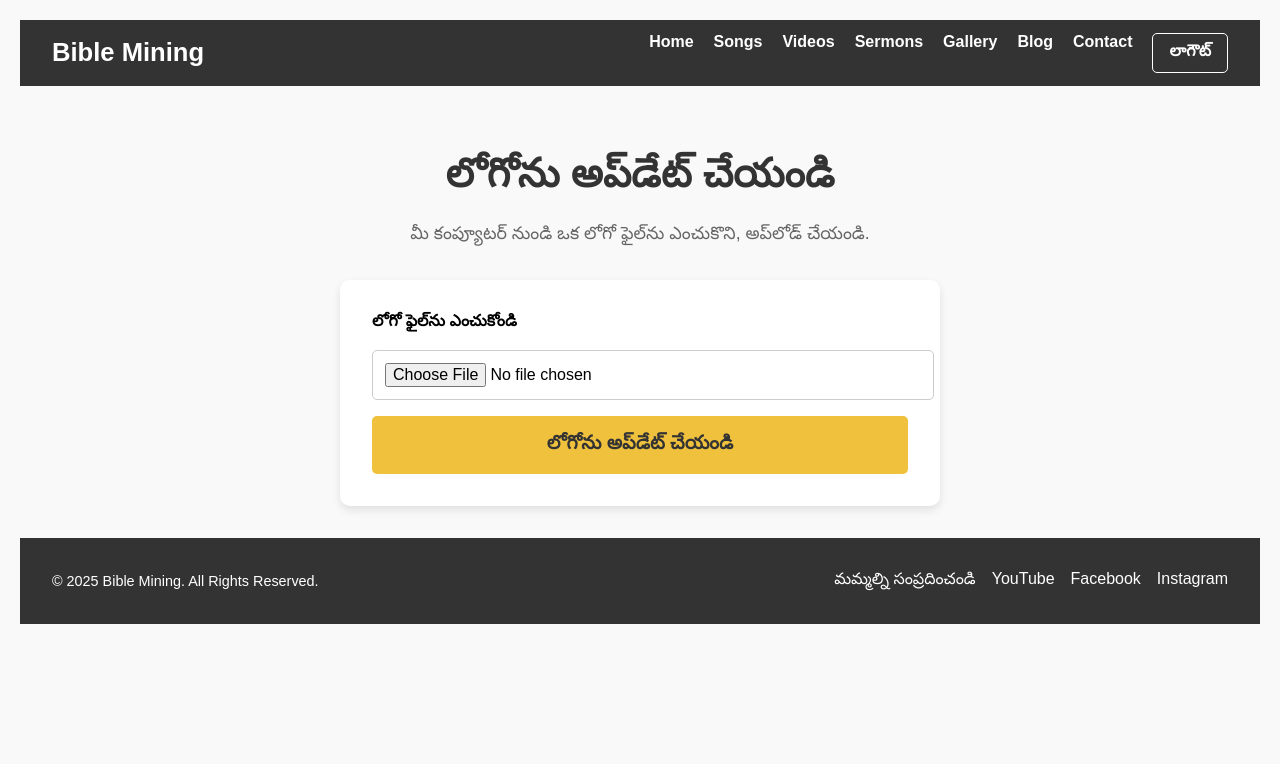
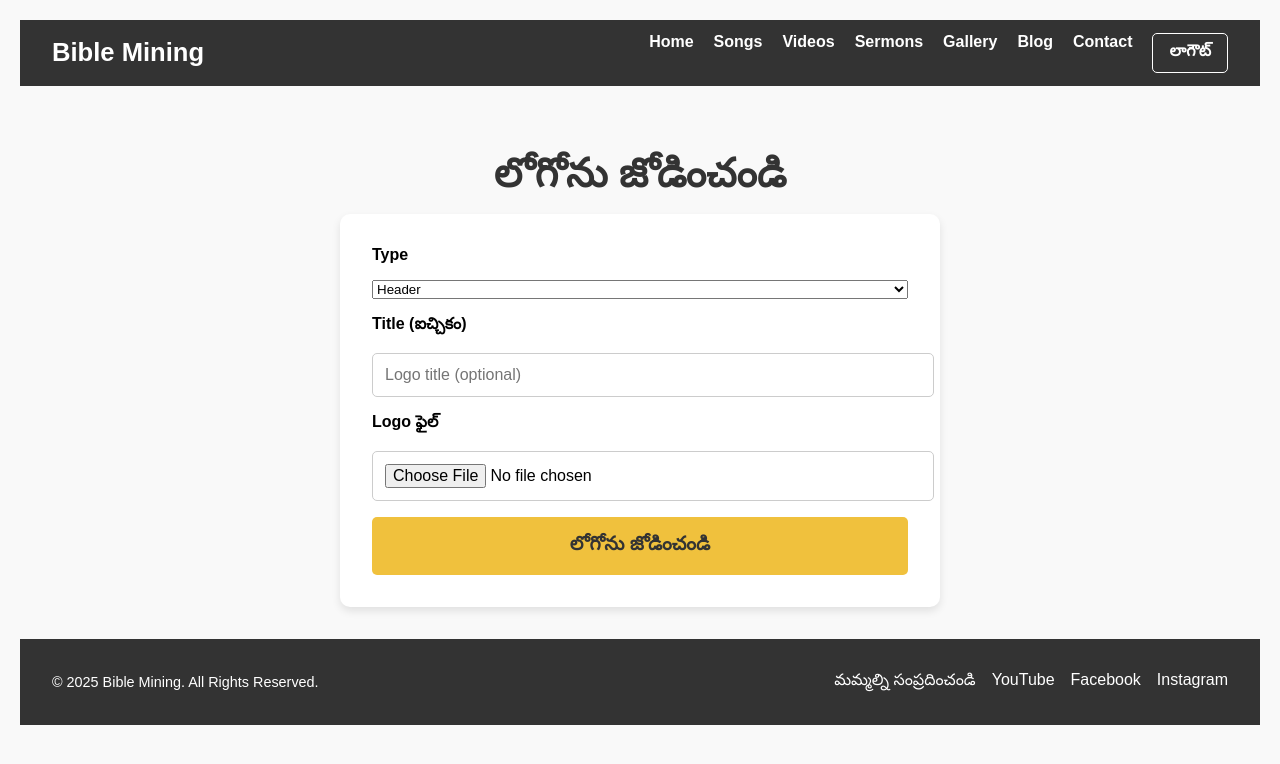
Before and after one commit to hanokbiblemining/bible-mining-frontend, a React (Create React App) app: page /add-logo in a window 1280 px wide. Shown: the top 764 px of the page. Built offline with nearby package versions, Linux system fonts and the light colour scheme; no server answers; sample sign-in values are in the browser's storage.

Commit message:
feat(admin): AddLogoPage with Cloudinary upload + progress

```diff
--- a/src/AddLogoPage.js
+++ b/src/AddLogoPage.js
@@ -1,61 +1,6 @@
-import React, { useState } from 'react';
-import axios from 'axios';
-import './AddLogoPage.css';
-
-function AddLogoPage() {
-  const [logoImage, setLogoImage] = useState(null);
-  const [message, setMessage] = useState('');
-
-  const handleSubmit = async (e) => {
-    e.preventDefault();
-
-    const formData = new FormData();
-    formData.append('logo_image', logoImage);
-
-    try {
-      await axios.post('https://bible-mining-backend-jxj5.onrender.com/api/logo', formData, {
-        headers: {
-          'Content-Type': 'multipart/form-data',
-        },
-      });
-      setMessage('లోగో విజయవంతంగా అప్‌డేట్ చేయబడింది!');
-      setLogoImage(null);
-      document.getElementById('logo-input').value = '';
-    } catch (error) {
-      setMessage('లోగోను అప్‌డేట్ చేయడంలో లోపం సంభవించింది.');
-      console.error('Error updating logo:', error);
-    }
-  };
-
-  return (
-    <div className="add-logo-container">
-      <h2>లోగోను అప్‌డేట్ చేయండి</h2>
-      <p className="add-logo-description">
-        మీ కంప్యూటర్ నుండి ఒక లోగో ఫైల్‌ను ఎంచుకొని, అప్‌లోడ్ చేయండి.
-      </p>
-
-      <form className="add-logo-form" onSubmit={handleSubmit}>
-        <label htmlFor="logo-input">లోగో ఫైల్‌ను ఎంచుకోండి</label>
-        <input
-          type="file"
-          id="logo-input"
-          accept="image/*"
-          onChange={(e) => setLogoImage(e.target.files[0])}
-          required
-        />
-        <button type="submit">లోగోను అప్‌డేట్ చేయండి</button>
-      </form>
-      {message && <p className="status-message">{message}</p>}
-    </div>
-  );
-}
-
-export default AddLogoPage;
-
 // import React, { useState } from 'react';
 // import axios from 'axios';
 // import './AddLogoPage.css';
-// import { API_BASE, withBase } from './api';
 
 // function AddLogoPage() {
 //   const [logoImage, setLogoImage] = useState(null);
@@ -68,7 +13,7 @@ export default AddLogoPage;
 //     formData.append('logo_image', logoImage);
 
 //     try {
-//       await axios.post(`\${API_BASE}/api/logo`, formData, {
+//       await axios.post('https://bible-mining-backend-jxj5.onrender.com/api/logo', formData, {
 //         headers: {
 //           'Content-Type': 'multipart/form-data',
 //         },
@@ -106,3 +51,126 @@ export default AddLogoPage;
 // }
 
 // export default AddLogoPage;
+
+import React, { useRef, useState, useEffect } from 'react';
+import axios from 'axios';
+import './AddLogoPage.css';
+
+const API_BASE =
+  process.env.REACT_APP_API_BASE ||
+  'https://bible-mining-backend-jxj5.onrender.com';
+
+function AddLogoPage() {
+  const [type, setType] = useState('header'); // header | footer
+  const [title, setTitle] = useState('');
+  const [file, setFile] = useState(null);
+
+  const [msg, setMsg] = useState('');
+  const [err, setErr] = useState('');
+  const [uploading, setUploading] = useState(false);
+  const [progress, setProgress] = useState(0);
+  const [preview, setPreview] = useState('');
+
+  const fileRef = useRef(null);
+
+  useEffect(() => {
+    if (!file) { setPreview(''); return; }
+    const url = URL.createObjectURL(file);
+    setPreview(url);
+    return () => URL.revokeObjectURL(url);
+  }, [file]);
+
+  const onFileChange = (e) => {
+    setErr('');
+    const f = e.target.files?.[0];
+    if (!f) { setFile(null); return; }
+    const okMime = f.type.startsWith('image/');
+    if (!okMime) { setFile(null); return setErr('దయచేసి ఒక ఇమేజ్ ఫైల్ (PNG/JPG/WEBP) ఎంచుకోండి.'); }
+    if (f.size > 5 * 1024 * 1024) { setFile(null); return setErr('ఫైల్ పరిమాణం 5MB కన్నా తక్కువగా ఉండాలి.'); }
+    setFile(f);
+  };
+
+  const onSubmit = async (e) => {
+    e.preventDefault();
+    setMsg(''); setErr('');
+
+    if (!type) return setErr('దయచేసి టైప్ ఎంచుకోండి (header/footer).');
+    if (!file) return setErr('Logo ఫైల్ ఎంచుకోండి.');
+
+    const fd = new FormData();
+    fd.append('type', type);
+    if (title) fd.append('title', title);
+    fd.append('image', file);
+
+    try {
+      setUploading(true); setProgress(0);
+      await axios.post(`${API_BASE}/api/logo`, fd, {
+        headers: { 'Content-Type': 'multipart/form-data' },
+        onUploadProgress: (pe) => {
+          if (!pe.total) return;
+          setProgress(Math.round((pe.loaded * 100) / pe.total));
+        }
+      });
+      setMsg('లోగో విజయవంతంగా జోడించబడింది!');
+      setTitle(''); setFile(null);
+      if (fileRef.current) fileRef.current.value = '';
+      setTimeout(() => setProgress(0), 700);
+    } catch (e2) {
+      console.error('Logo upload error:', e2);
+      setErr(e2?.response?.data?.message || 'లోగో అప్లోడ్‌లో లోపం జరిగింది.');
+    } finally {
+      setUploading(false);
+    }
+  };
+
+  return (
+    <div className="add-logo-container">
+      <h2>లోగోను జోడించండి</h2>
+      <form className="add-logo-form" onSubmit={onSubmit}>
+        <label>Type</label>
+        <select value={type} onChange={(e)=>setType(e.target.value)} required>
+          <option value="header">Header</option>
+          <option value="footer">Footer</option>
+        </select>
+
+        <label>Title (ఐచ్చికం)</label>
+        <input value={title} onChange={(e)=>setTitle(e.target.value)} placeholder="Logo title (optional)" />
+
+        <label>Logo ఫైల్</label>
+        <input type="file" accept="image/*" onChange={onFileChange} ref={fileRef} required />
+
+        {preview && (
+          <div style={{margin:'8px 0'}}>
+            <img src={preview} alt="preview" style={{maxWidth: 220, borderRadius: 8}} />
+          </div>
+        )}
+
+        {uploading && (
+          <div style={{ margin: '8px 0' }}>
+            <div style={{ height: 8, background: '#eee', borderRadius: 6 }}>
+              <div
+                style={{
+                  width: `${progress}%`,
+                  height: 8,
+                  background: '#22c55e',
+                  borderRadius: 6,
+                  transition: 'width .2s',
+                }}
+              />
+            </div>
+            <small>{progress}%</small>
+          </div>
+        )}
+
+        <button type="submit" disabled={uploading}>
+          {uploading ? 'అప్‌లోడ్ అవుతోంది…' : 'లోగోను జోడించండి'}
+        </button>
+      </form>
+
+      {msg && <p style={{color:'green'}}>{msg}</p>}
+      {err && <p style={{color:'crimson'}}>{err}</p>}
+    </div>
+  );
+}
+
+export default AddLogoPage;
```
